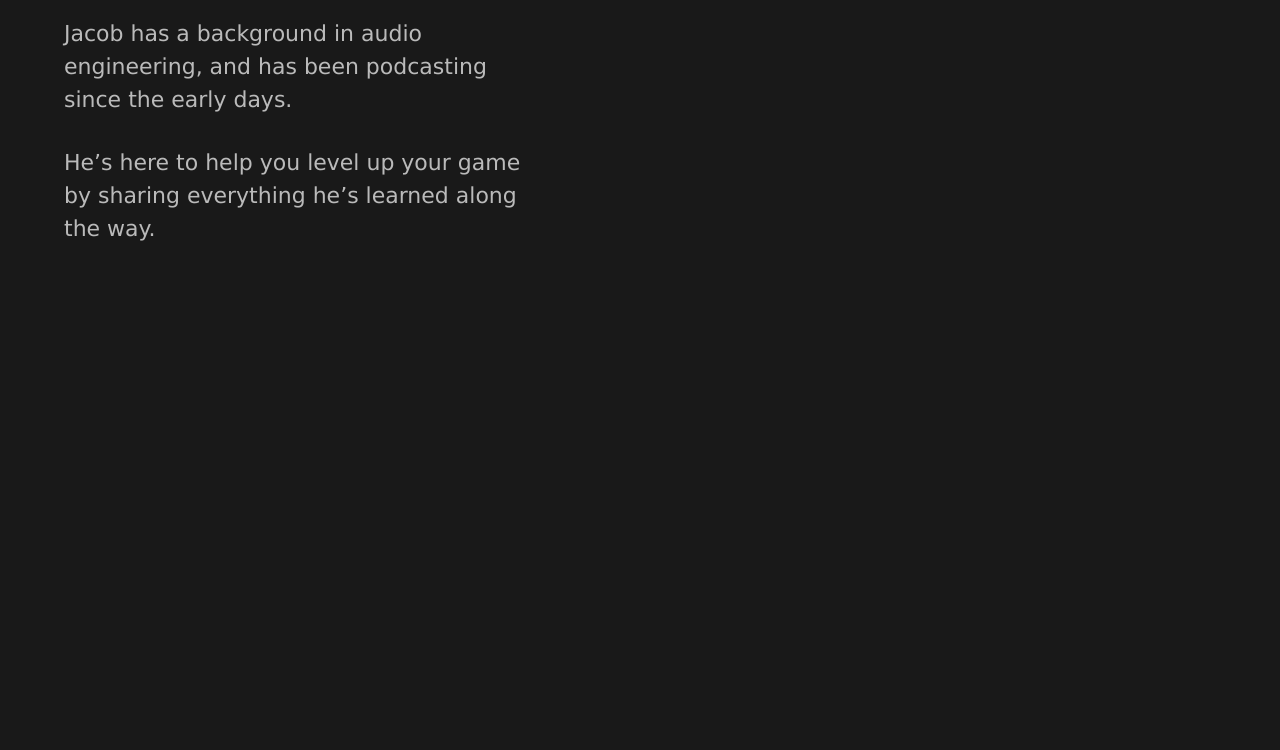
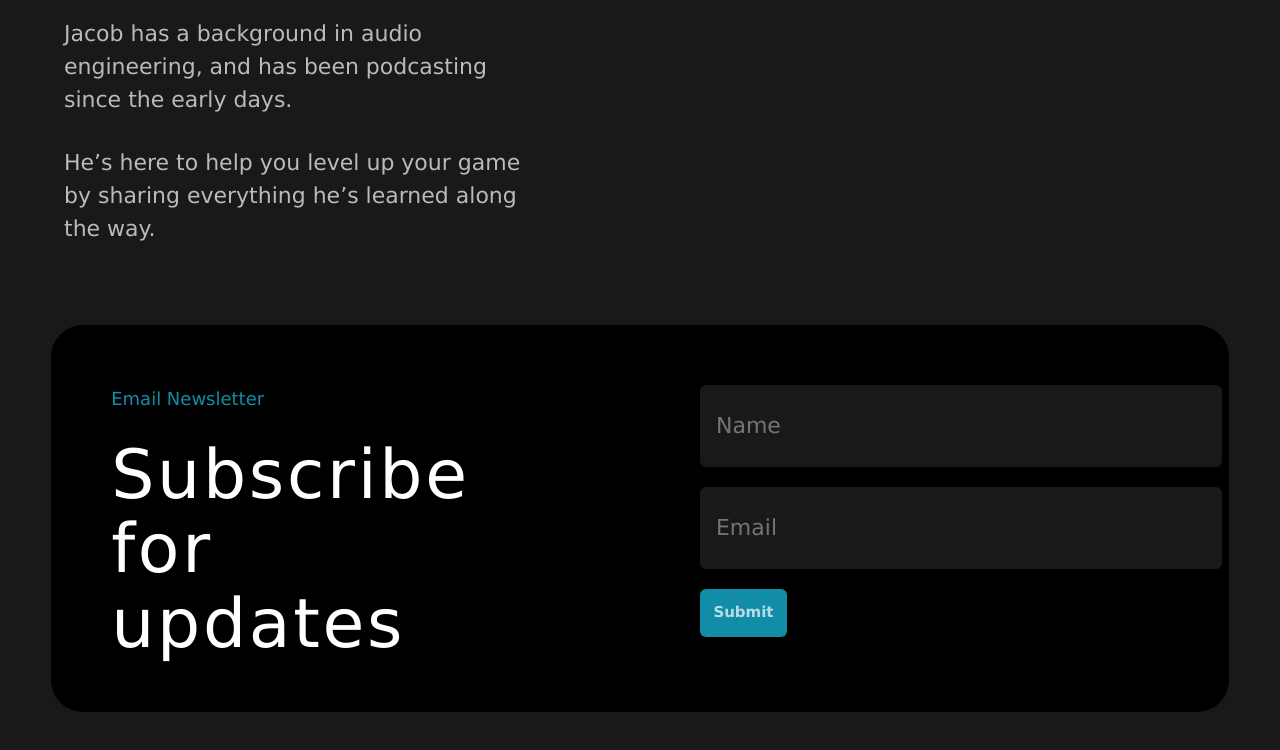
Before and after one commit to Olegoriy/podcast, a plain HTML site: page index.html in a window 1280 px wide. Shown: the part 3311-4061 px from the top of the page. Before the commit the page ends 3636 px from the top, so only its background shows below. Drawn offline with Linux system fonts and the light colour scheme.

Commit message:
add: ready block Subscribe without image in left-down

```diff
--- a/index.html
+++ b/index.html
@@ -82,20 +82,45 @@
 
         <div class="about">
             <div class="about__description">
+
                 <img src="img/arrow.png" alt="image of arrow" class="arrow__img">
+                <p class="description__arrow">Meet your host</p>
+                <h2 class="title__about">Jacob Paulaner</h2>
+                <p class="text__about first">Jacob has a background in audio engineering, and has been podcasting since the early days.</p>
+                <p class="text__about second">He’s here to help you level up your game by sharing everything he’s learned along the way.</p>
 
-                <p class="description__arrow">Meet your host</p>
-
-                <h2 class="title__about">Jacob Paulaner</h2>
-
-                <p class="text__about first">Jacob has a background in audio engineering, and has been podcasting since the early days.</p>
-
-                <p class="text__about second">He’s here to help you level up your game by sharing everything he’s learned along the way.</p>
             </div>
 
             <img src="img/jacob.svg" alt="image of Jacob Paulaner" class="about__img">
 
         </div>
+
+        <div class="subscribe">
+
+            <div class="text__subscribe">
+                <p class="small__title__subscribe">Email Newsletter</p>
+                <h2 class="title__subscribe">Subscribe for updates</h2>
+            </div>
+
+            <div class="submit__subscribe">
+                <form class="form__submit">
+
+                    <fieldset class="submit__group">
+                        <label class="submit__label">
+                            <input class="submit__input" type="text" name="bio" placeholder="Name">
+                        </label>
+
+                        <label class="submit__label">
+                            <input class="submit__input" type="email" name="email" placeholder="Email">
+                        </label>
+                    </fieldset>
+                    <button type="submit" class="submit__btn">Submit</button>
+
+                </form>
+            </div>
+
+
+        </div>
     </main>
 </body>
 </html>
--- a/styles/index.css
+++ b/styles/index.css
@@ -3,3 +3,4 @@
 @import "home.css";
 @import "episodes.css";
 @import "about.css";
+@import "subscribe.css";
--- /dev/null
+++ b/styles/subscribe.css
@@ -0,0 +1,67 @@
+.subscribe {
+    border-radius: 32px;
+    width: 92%;
+    height: 387px;
+    margin-left: 4%;
+    background-color: black;
+    display: flex;
+    margin-bottom: 80px;
+}
+
+.text__subscribe {
+    margin-top: 60px;
+    margin-left: 60px;
+    width: 35%;
+    margin-right: 15%;
+}
+
+.small__title__subscribe {
+    font-weight: 400;
+    font-size: 18px;
+    line-height: 150%;
+    color: #118da8;
+    margin-bottom: 26px;
+}
+
+.title__subscribe {
+    font-weight: 400;
+    font-size: 68px;
+    line-height: 110%;
+    letter-spacing: 0.04em;
+    color: #fff;
+}
+
+.submit__subscribe {
+    width: 40%;
+}
+
+.form__submit {
+    margin-top: 60px;
+}
+
+.submit__group {
+    border: none;
+}
+
+.submit__input {
+    border: 1px solid #191919;
+    border-radius: 6px;
+    width: 522px;
+    height: 82px;
+    background-color: #191919;
+    margin-bottom: 20px;
+    padding-left: 15px;
+}
+
+.submit__btn {
+    border: none;
+    border-radius: 6px;
+    width: 87px;
+    height: 48px;
+    background-color: #118da8;
+    font-weight: 700;
+    font-size: 15px;
+    line-height: 192%;
+    color: rgba(255, 255, 255, 0.7);
+    cursor: pointer;
+}
```
Also changed, not shown: 2 other files.
